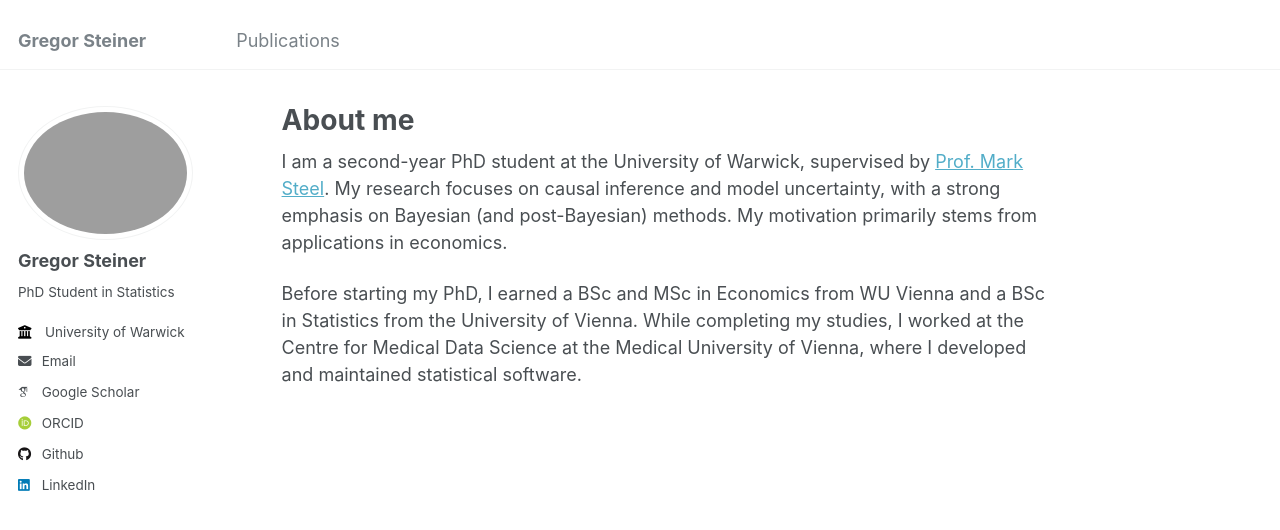
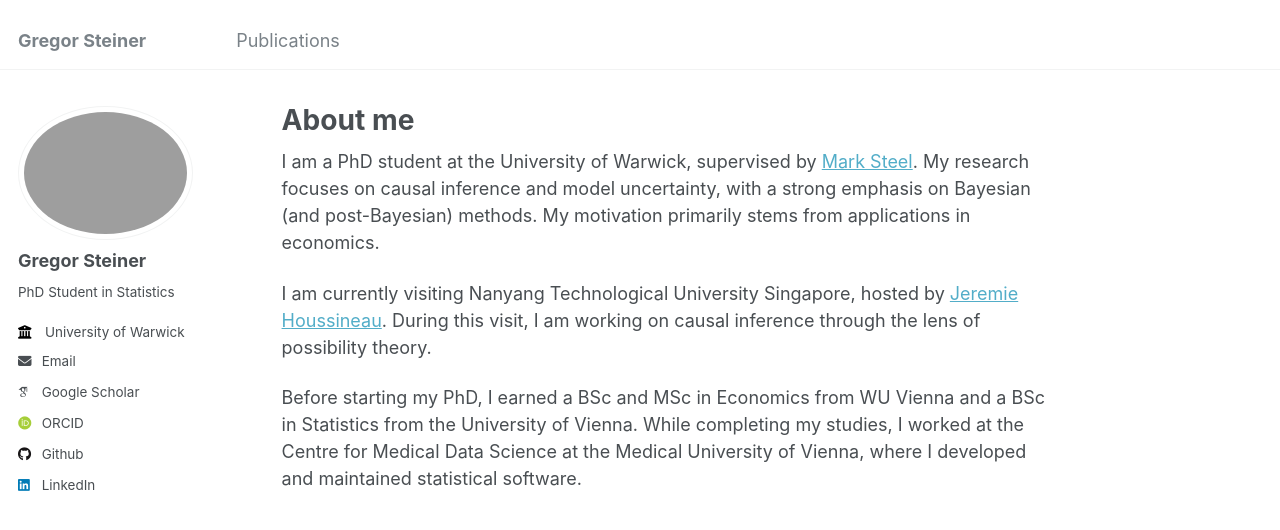
Before and after one commit to gregorsteiner/gregorsteiner.github.io, a Jekyll site: the page built from _pages/about.md, in a window 1280 px wide. Shown: the top 530 px of the page. Built offline with Jekyll 4.4.1, drawn with Linux system fonts in a browser that asks for light colours; some web fonts are replaced.

Commit message:
Updated about

```diff
--- a/_pages/about.md
+++ b/_pages/about.md
@@ -7,6 +7,8 @@
   - /about.html
 ---
 
-I am a second-year PhD student at the University of Warwick, supervised by [Prof. Mark Steel](https://warwick.ac.uk/fac/sci/statistics/staff/academic-research/steel/). My research focuses on causal inference and model uncertainty, with a strong emphasis on Bayesian (and post-Bayesian) methods. My motivation primarily stems from applications in economics.
+I am a PhD student at the University of Warwick, supervised by [Mark Steel](https://warwick.ac.uk/fac/sci/statistics/staff/academic-research/steel/). My research focuses on causal inference and model uncertainty, with a strong emphasis on Bayesian (and post-Bayesian) methods. My motivation primarily stems from applications in economics.
+
+I am currently visiting Nanyang Technological University Singapore, hosted by [Jeremie Houssineau](https://jeremiehoussineau.com/). During this visit, I am working on causal inference through the lens of possibility theory.
 
 Before starting my PhD, I earned a BSc and MSc in Economics from WU Vienna and a BSc in Statistics from the University of Vienna. While completing my studies, I worked at the Centre for Medical Data Science at the Medical University of Vienna, where I developed and maintained statistical software.
```
